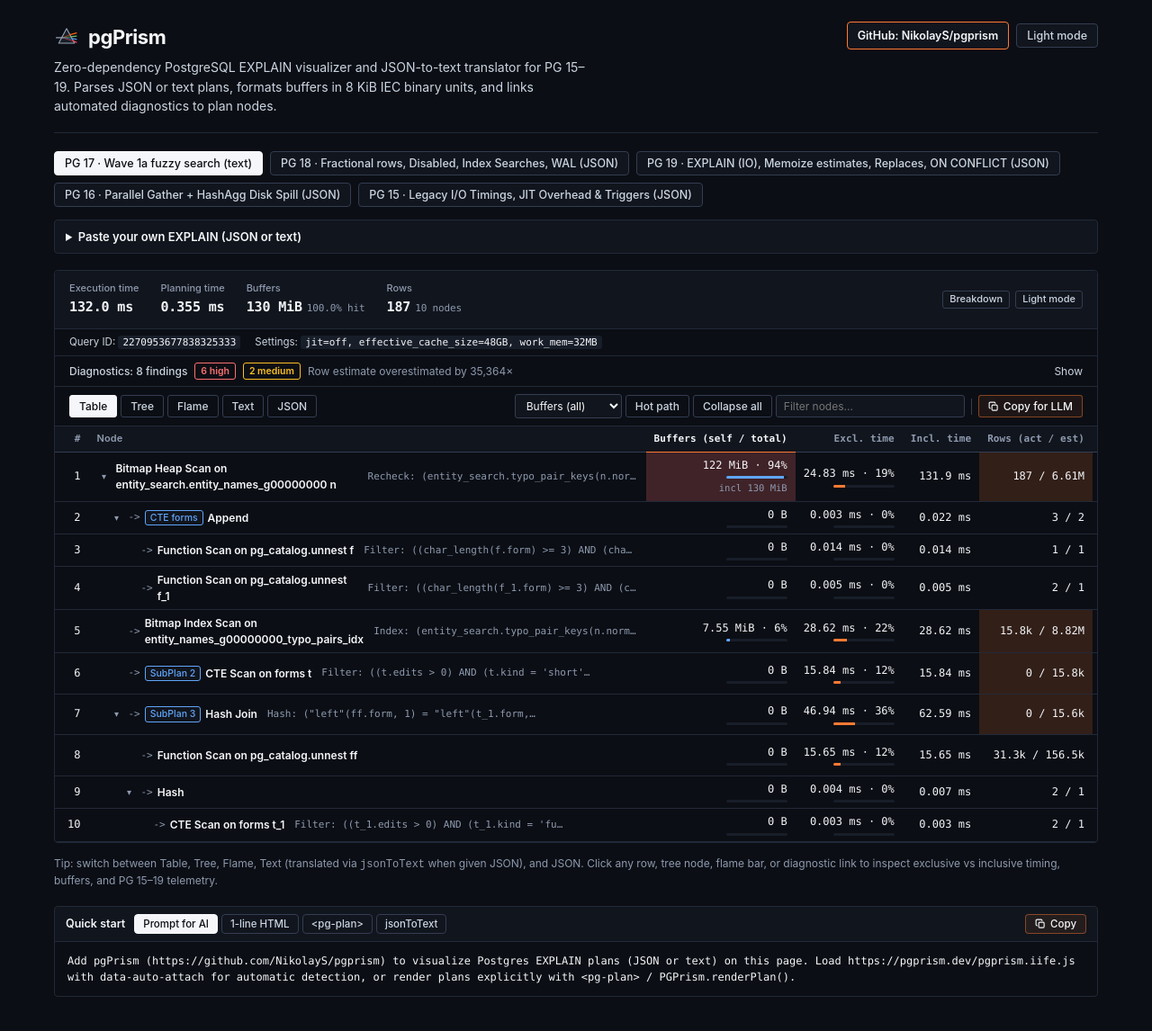
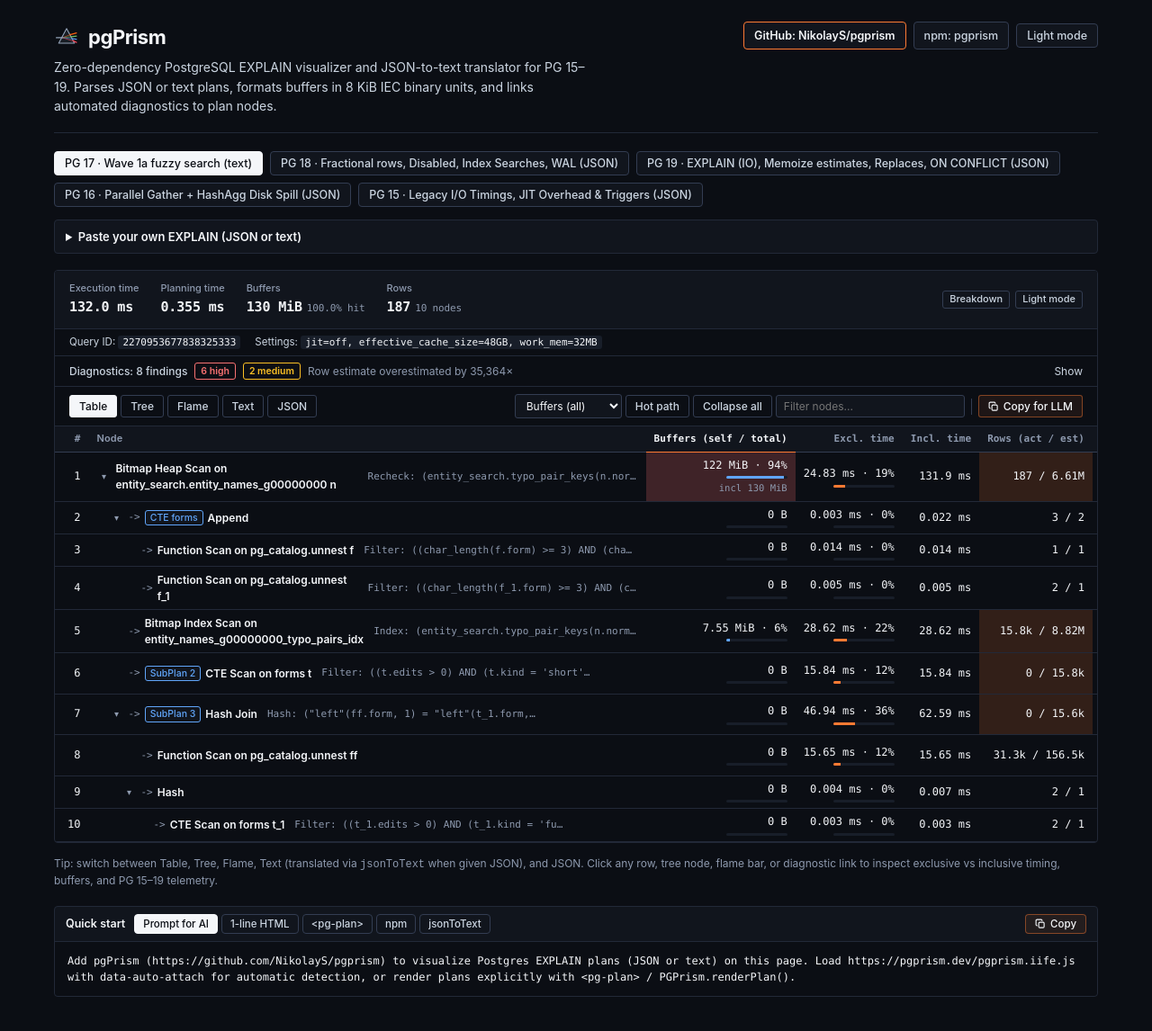
Before and after one commit to NikolayS/pgprism, a website: page demo/index.html in a window 1280 px wide. Shown: the whole page at 90% size. Drawn offline with Linux system fonts and the light colour scheme.

Commit message:
Document npm install pgprism@alpha and normalize repository URL

```diff
--- a/demo/index.html
+++ b/demo/index.html
@@ -258,6 +258,7 @@
     </div>
     <div class="hdr-actions">
       <a class="btn btn-repo" href="https://github.com/NikolayS/pgprism" target="_blank" rel="noopener">GitHub: NikolayS/pgprism</a>
+      <a class="btn" href="https://www.npmjs.com/package/pgprism" target="_blank" rel="noopener">npm: pgprism</a>
       <button type="button" class="btn" id="pageThemeBtn">Light mode</button>
     </div>
   </header>
@@ -331,6 +332,7 @@ Execution Time: 131.964 ms</pre></pg-plan>
           <button type="button" class="btn qs-btn active" data-qs="prompt">Prompt for AI</button>
           <button type="button" class="btn qs-btn" data-qs="html">1-line HTML</button>
           <button type="button" class="btn qs-btn" data-qs="tag">&lt;pg-plan&gt;</button>
+          <button type="button" class="btn qs-btn" data-qs="npm">npm</button>
           <button type="button" class="btn qs-btn" data-qs="j2t">jsonToText</button>
         </div>
       </div>
@@ -878,7 +880,8 @@ Execution Time: 131.964 ms`
     prompt: 'Add pgPrism (https://github.com/NikolayS/pgprism) to visualize Postgres EXPLAIN plans (JSON or text) on this page. Load https://pgprism.dev/pgprism.iife.js with data-auto-attach for automatic detection, or render plans explicitly with <pg-plan> / PGPrism.renderPlan().',
     html: '<script src="https://pgprism.dev/pgprism.iife.js" data-auto-attach><\/script>',
     tag: '<pg-plan metric="auto">\n  <pre>Seq Scan on users (cost=0.00..15.50 rows=550 width=32)\n  Buffers: shared hit=8</pre>\n</pg-plan>\n<script src="https://pgprism.dev/pgprism.iife.js"><\/script>',
-    j2t: 'import { jsonToText } from "pgprism/json-to-text";\n\nconst textPlan = jsonToText(explainJson);',
+    npm: 'npm install pgprism@alpha\n\nimport { renderPlan, jsonToText, formatForLLM } from "pgprism";\nrenderPlan(document.getElementById("plan"), explainOutput, { metric: "auto" });',
+    j2t: 'npm install pgprism@alpha\n\nimport { jsonToText } from "pgprism/json-to-text";\nconst textPlan = jsonToText(explainJson);',
   };
   let activeQs = 'prompt';
   const qsCode = document.getElementById('qsCode');
--- a/package.json
+++ b/package.json
@@ -44,7 +44,7 @@
   "author": "Nikolay Samokhvalov",
   "repository": {
     "type": "git",
-    "url": "https://github.com/NikolayS/pgprism.git"
+    "url": "git+https://github.com/NikolayS/pgprism.git"
   },
   "devDependencies": {
     "esbuild": "^0.25.0",
```
Also changed, not shown: README.md.
